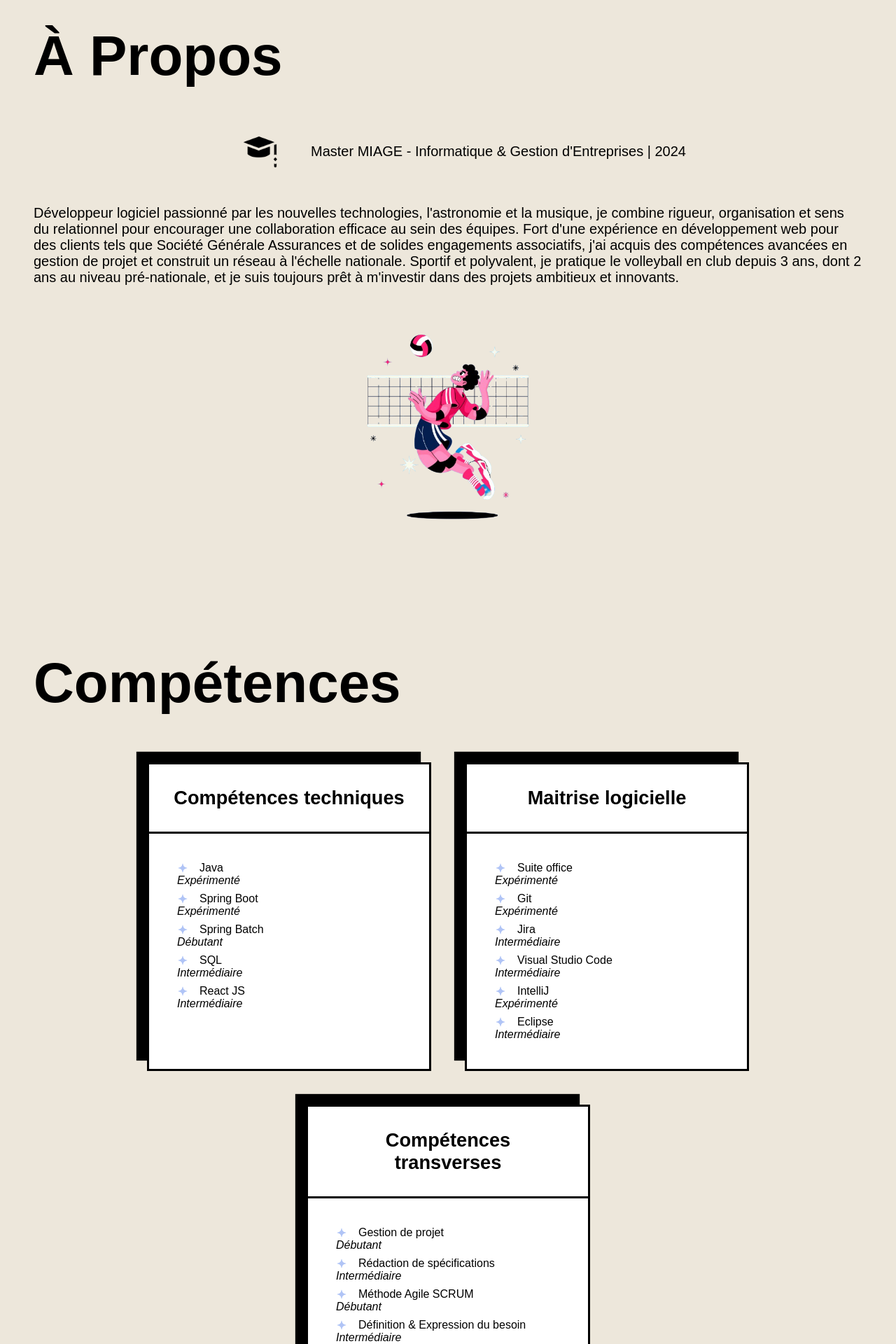
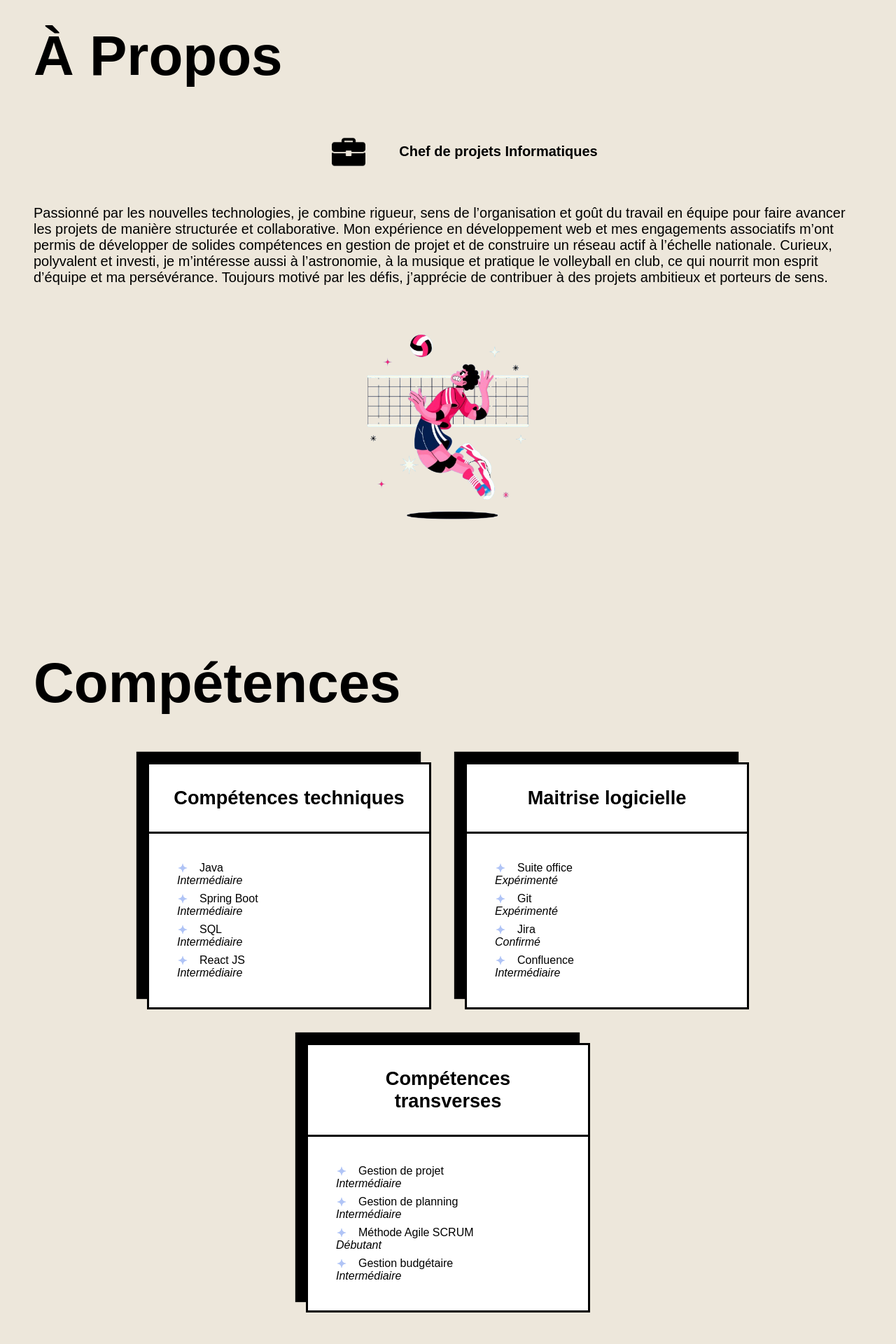
Before and after one commit to Baptie/baptistecaron, a React (Create React App) app: page / in a window 1280 px wide. Shown: the part 880-2800 px from the top of the page at 70% size. Built offline with nearby package versions, Linux system fonts and the light colour scheme; a web font is replaced by a local one.

Commit message:
Update 22/01/2025

```diff
--- a/src/components/about/about.component.scss
+++ b/src/components/about/about.component.scss
@@ -27,8 +27,12 @@
     display: flex;
     align-items: center;
 }
-.iconDiplome{
+.iconCurrentJob{
     height: 3rem;
     margin-inline: 3rem;
 
 }
+
+.labelCurrentJob{
+    font-weight: bold ;
+}
--- a/src/components/about/about.component.tsx
+++ b/src/components/about/about.component.tsx
@@ -1,8 +1,8 @@
 import { t } from "i18next";
 import SectionTitleComponent from "../shared/sectionTitle/sectionTitle.component";
 import './about.component.scss';
-import volleyNoBg from '../../assets/baptie/volleyball-pic-removebg-preview.png'
-import hat from '../../assets/navbar/graduation-cap.png';
+import volleyNoBg from '../../assets/baptie/volleyball-pic-removebg-preview.png';
+import mallet from '../../assets/icons/mallet-icon.png';
 
 const About = () => {
     return (
@@ -10,10 +10,10 @@ const About = () => {
             <SectionTitleComponent titre={t('a_propos_libelle')}/>
             <div className="presentationContent">
                 <div className="diplomeContainer">
-                    <img src={hat} alt="" className="iconDiplome" />
-                    <span className="labelDiplome">
+                    <img src={mallet} alt="" className="iconCurrentJob" />
+                    <span className="labelCurrentJob">
                         {
-                            t('master')
+                            t('current_job')
                         }
                     </span>
                 </div>
--- a/src/components/competences/categorySkill/categorySkill.component.scss
+++ b/src/components/competences/categorySkill/categorySkill.component.scss
@@ -1,7 +1,7 @@
 @import '../../../variables.scss';
 .categorySkillContainer{
     background-color: $white;
-    color: ùblack;
+    color: black;
     width:25rem;
     display: flex;
     flex-direction: column;
--- a/src/components/experiencesProfessionnelles/experience/experience.component.scss
+++ b/src/components/experiencesProfessionnelles/experience/experience.component.scss
@@ -11,22 +11,23 @@
 }
 .dateExpPro{
     font-weight: 600;
-    font-size: 1.5rem;
+    font-size: 1.1rem;
+    font-style: italic;
 
 }
 
 .nameExpPro{
     font-weight: 600;
     color:$blue;
-    font-size: 1.5rem;
+    font-size: 1.7rem;
     width: 100%;
 
 }
 .keywordsContainerExpPro{
     display: flex;
     gap: 2rem;
-    align-items: center;
     justify-content: baseline;
+    align-items: stretch;
     margin : 1rem;
     @media screen and (max-width :1024px) {
         justify-content: center;
@@ -39,9 +40,6 @@
         margin: 0;
     }
 
-
-
-
 }
 
 .keywordItemExpPro{
@@ -49,7 +47,8 @@
     background-color: $white;
     border: 1px solid $black;
     border-radius: 1rem;
-    align-items: center;
+    width: max-content;
+    flex: 0 0 auto;
     padding-inline: 0.5rem;
     box-shadow: 3px 3px 1px $black;
     height : 100%;
@@ -59,15 +58,16 @@
         height: auto;
         padding-inline:0.75rem;
         padding-block:0.375rem;
-        text-align: center;
     }
+    text-align: center;
 }
-
+/* ANIMATION HOVER ==> Ajouter si clic bouton
 .keywordItemExpPro:hover{
     box-shadow: 2px 2px 1px $black;
     filter: brightness(0.9);
     cursor:default;
 }
+*/
 .descriptionExpPro{
     display: flex;
     flex-direction: column;
--- a/src/components/experiencesProfessionnelles/experience/experience.component.tsx
+++ b/src/components/experiencesProfessionnelles/experience/experience.component.tsx
@@ -12,14 +12,12 @@ const ExperienceComponent : React.FC<ExperienceComponentProp> = (prop:Experience
 
     return(
         <div className={`experienceContainer`}>
+              <span className={`nameExpPro`}>
+                {prop.name}
+            </span>
             <span className={`dateExpPro`}>
                 {prop.date}
             </span>
-
-            <span className={`nameExpPro`}>
-                {prop.name}
-            </span>
-
             <div className={`keywordsContainerExpPro`}>
                 {
                     prop.keywords.map(
--- a/src/components/experiencesProfessionnelles/experiencesProfessionnelles.component.scss
+++ b/src/components/experiencesProfessionnelles/experiencesProfessionnelles.component.scss
@@ -18,8 +18,8 @@
     font-family: $main-font;
     @media screen and (max-width :1024px) {
         flex-direction: column;
-        align-items: center;
     }
+    align-items: center;
 }
 .workAssetContainer{
     display: flex;
--- a/src/data/experiences.json
+++ b/src/data/experiences.json
@@ -2,7 +2,7 @@
     "experiences":[
         {
             "id":"01",
-            "date":"Avril 2022 à Juin 2022 (3 mois)",
+            "date":"Avril 2022 à Juin 2022",
             "name":"Développeur Java / Business Analyst",
             "keywords":[
                 "Spring Boot",
@@ -17,7 +17,7 @@
          },
         {
             "id":"02",
-            "date":"Juillet 2022 à Juin 2024 (1 an et 11 mois)",
+            "date":"Juillet 2022 à Juin 2024",
             "name":"Développeur JEE",
             "keywords":[
                 "Spring Framework",
@@ -34,7 +34,7 @@
         },
         {
             "id":"03",
-            "date":"Juin 2024 à Août 2024 (3 mois)",
+            "date":"Juin 2024 à Août 2024",
             "name":"Développeur React",
             "keywords":[
                 "React JS",
@@ -47,6 +47,22 @@
                 "Proposition de solutions techniques",
                 "Travail en framework Agile (SCRUM)"
             ]
+        },
+        {
+            "id":"04",
+            "date":"Novembre 2024 - Aujourd'hui",
+            "name":"Chef de projets",
+            "keywords":[
+                "Pilotage",
+                "Coordination"
+            ],
+            "description":
+            [
+                "Pilotage et conduite de divers projets",
+                "SI RH",
+                "Coordination d'équipes",
+                "Appel d'offres"
+            ]
         }
     ]
 
--- a/src/data/postes.json
+++ b/src/data/postes.json
@@ -1,7 +1,6 @@
 {
     "postes":[
-        "Développement Web",
-        "Gestion Événementielle",
-        "Ingénieur Logiciel"
+        "Gestion de projet",
+        "Développement Web"
     ]
 }
--- a/src/data/skills.json
+++ b/src/data/skills.json
@@ -6,15 +6,11 @@
             "skills":[
                 {
                     "name":"Java",
-                    "level":"Expérimenté"
+                    "level":"Intermédiaire"
                 },
                 {
                     "name":"Spring Boot",
-                    "level":"Expérimenté"
-                },
-                {
-                    "name":"Spring Batch",
-                    "level":"Débutant"
+                    "level":"Intermédiaire"
                 },
                 {
                     "name":"SQL",
@@ -40,19 +36,10 @@
                 },
                 {
                     "name":"Jira",
-                    "level":"Intermédiaire"
+                    "level":"Confirmé"
                 },
                 {
-                    "name":"Visual Studio Code",
-                    "level":"Intermédiaire"
-                }
-                ,
-                {
-                    "name":"IntelliJ",
-                    "level":"Expérimenté"
-                },
-                {
-                    "name":"Eclipse",
+                    "name":"Confluence",
                     "level":"Intermédiaire"
                 }
             ]
@@ -62,10 +49,10 @@
             "skills":[
                 {
                     "name":"Gestion de projet",
-                    "level":"Débutant"
+                    "level":"Intermédiaire"
                 },
                 {
-                    "name":"Rédaction de spécifications",
+                    "name":"Gestion de planning",
                     "level":"Intermédiaire"
                 },
                 {
@@ -73,7 +60,7 @@
                     "level":"Débutant"
                 },
                 {
-                    "name":"Définition & Expression du besoin",
+                    "name":"Gestion budgétaire",
                     "level":"Intermédiaire"
                 }
             ]
--- a/src/locales/fr.json
+++ b/src/locales/fr.json
@@ -6,7 +6,7 @@
   "competences_libelle": "Compétences",
   "hobbies_libelle": "Loisirs",
   "poste": "Ingénieur Logiciel",
-  "presentation": "Développeur logiciel passionné par les nouvelles technologies, l'astronomie et la musique, je combine rigueur, organisation et sens du relationnel pour encourager une collaboration efficace au sein des équipes. Fort d'une expérience en développement web pour des clients tels que Société Générale Assurances et de solides engagements associatifs, j'ai acquis des compétences avancées en gestion de projet et construit un réseau à l'échelle nationale. Sportif et polyvalent, je pratique le volleyball en club depuis 3 ans, dont 2 ans au niveau pré-nationale, et je suis toujours prêt à m'investir dans des projets ambitieux et innovants.",
+  "presentation": "Passionné par les nouvelles technologies, je combine rigueur, sens de l’organisation et goût du travail en équipe pour faire avancer les projets de manière structurée et collaborative. Mon expérience en développement web et mes engagements associatifs m’ont permis de développer de solides compétences en gestion de projet et de construire un réseau actif à l’échelle nationale. Curieux, polyvalent et investi, je m’intéresse aussi à l’astronomie, à la musique et pratique le volleyball en club, ce qui nourrit mon esprit d’équipe et ma persévérance. Toujours motivé par les défis, j’apprécie de contribuer à des projets ambitieux et porteurs de sens.",
   "univ": "Université d'Orléans",
   "licence": "Licence MIAGE",
   "licence_details": "Méthodes Informatiques Appliquées à la Gestion des Entreprises",
@@ -29,6 +29,6 @@
   "associatif": "Associatif",
   "amigo_desc": "Impliqué dans 2 mandats consécutifs, d'abord en tant que Vice-Président en charge de l'évènementiel, et ensuite en tant que Chargé de Mission Anniversaire. J'ai participé à l'organisation de nombreux évènements (Conférences, Billards, Afterworks, ... ).",
   "jnm_desc": "Responsable du pôle Gala de l'évènement. Organisation d'un gala destiné au réseau national de MIAGE, avec 300 personnes invitées. Travail en équipe de 3 à 4 personnes pour ce pôle.",
-  "mc_desc": "Responsable du pôle Événementiel de la Fédération Nationale des Étudiants de MIAGE. Organisation d'événements nationaux en collaboration avec les organisation locales."
-
+  "mc_desc": "Responsable du pôle Événementiel de la Fédération Nationale des Étudiants de MIAGE. Organisation d'événements nationaux en collaboration avec les organisation locales.",
+  "current_job":"Chef de projets Informatiques"
 }
```
Also changed, not shown: src/assets/icons/mallet-icon.png (added).
